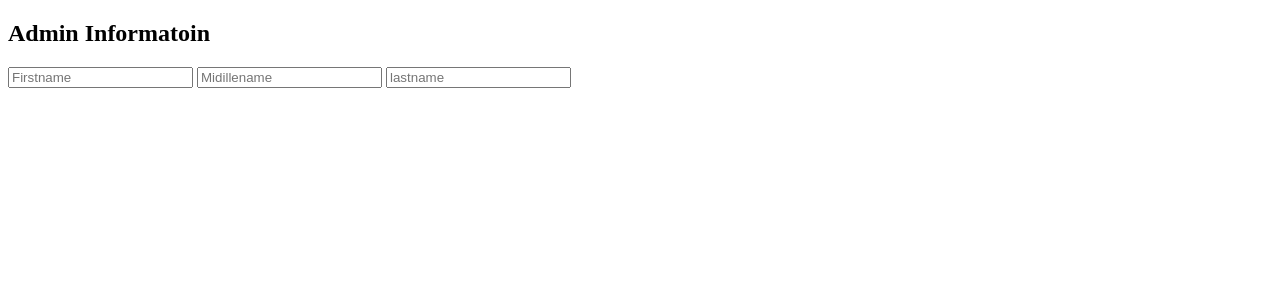
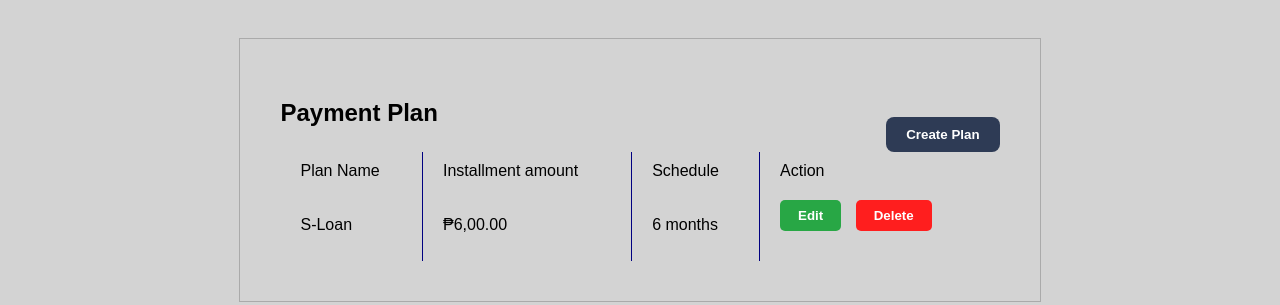
Before and after one commit to Burnzkie/project_1, a plain HTML site: page Payment_Plan_jay/index.html in a window 1280 px wide. Drawn offline with Linux system fonts and the light colour scheme.

Commit message:
adding_payment_file

```diff
--- a/Payment_Plan_jay/index.html
+++ b/Payment_Plan_jay/index.html
@@ -4,16 +4,40 @@
 <head>
     <meta charset="UTF-8">
     <meta name="viewport" content="width=device-width, initial-scale=1.0">
+    <link rel="stylesheet" href="">
+    <link rel="stylesheet" href="style.css">
     <title>Document</title>
 </head>
 
 <body>
-    <h2>Admin Informatoin</h2>
     <div class="container">
-        <input type="text" name="Fistname" required placeholder="Firstname">
-        <input type="text" name="Midillename" required placeholder="Midillename">
-        <input type="text" name="lastname" required placeholder="lastname">
+        <h2>Payment Plan</h2>
+        <button class="create-plan">Create Plan</button>
+
+        <table>
+            <thead>
+                <tr>
+                    <th>Plan Name</th>
+                    <th>Installment amount</th>
+                    <th>Schedule</th>
+                    <th>Action</th>
+                </tr>
+            </thead>
+            <tbody>
+                <tr>
+                    <td>S-Loan</td>
+                    <td>₱6,00.00</td>
+                    <td>6 months</td>
+                    <td class="actions">
+                        <button class="edit-btn">Edit</button>
+                        <button class="delete-btn">Delete</button>
+                    </td>
+                </tr>
+            </tbody>
+        </table>
     </div>
+
+    <script src=""></script>
 </body>
 
 </html>
--- /dev/null
+++ b/Payment_Plan_jay/style.css
@@ -0,0 +1,72 @@
+body {
+    background-color: #d3d3d3;
+    font-family: Arial, sans-serif;
+    padding: 30px;
+}
+
+.container {
+    background-color: #d3d3d3;
+    padding: 40px;
+    border: 1px solid #aaa;
+    width: fit-content;
+    margin: auto;
+
+}
+
+h2 {
+    font-weight: bold;
+}
+
+table {
+    width: 100%;
+    border-collapse: collapse;
+    margin-top: 20px;
+}
+
+th,
+td {
+    padding: 10px 20px;
+    text-align: left;
+    border-left: 1px solid #000080;
+}
+
+th:first-child,
+td:first-child {
+    border-left: none;
+}
+
+th {
+    font-weight: normal;
+}
+
+.actions button {
+    margin-right: 10px;
+    padding: 8px 18px;
+    border: none;
+    border-radius: 5px;
+    font-weight: bold;
+    cursor: pointer;
+}
+
+.edit-btn {
+    background-color: #28a745;
+    color: white;
+}
+
+.delete-btn {
+    background-color: #ff1e1e;
+    color: white;
+    margin-bottom: 20px;
+}
+
+.create-plan {
+    float: right;
+    background-color: #2e3b55;
+    color: white;
+    padding: 10px 20px;
+    border-radius: 8px;
+    font-weight: bold;
+    border: none;
+    cursor: pointer;
+    margin-top: -30px;
+}
```
Also changed, not shown: Payment_Plan_jay/script.js (added).
